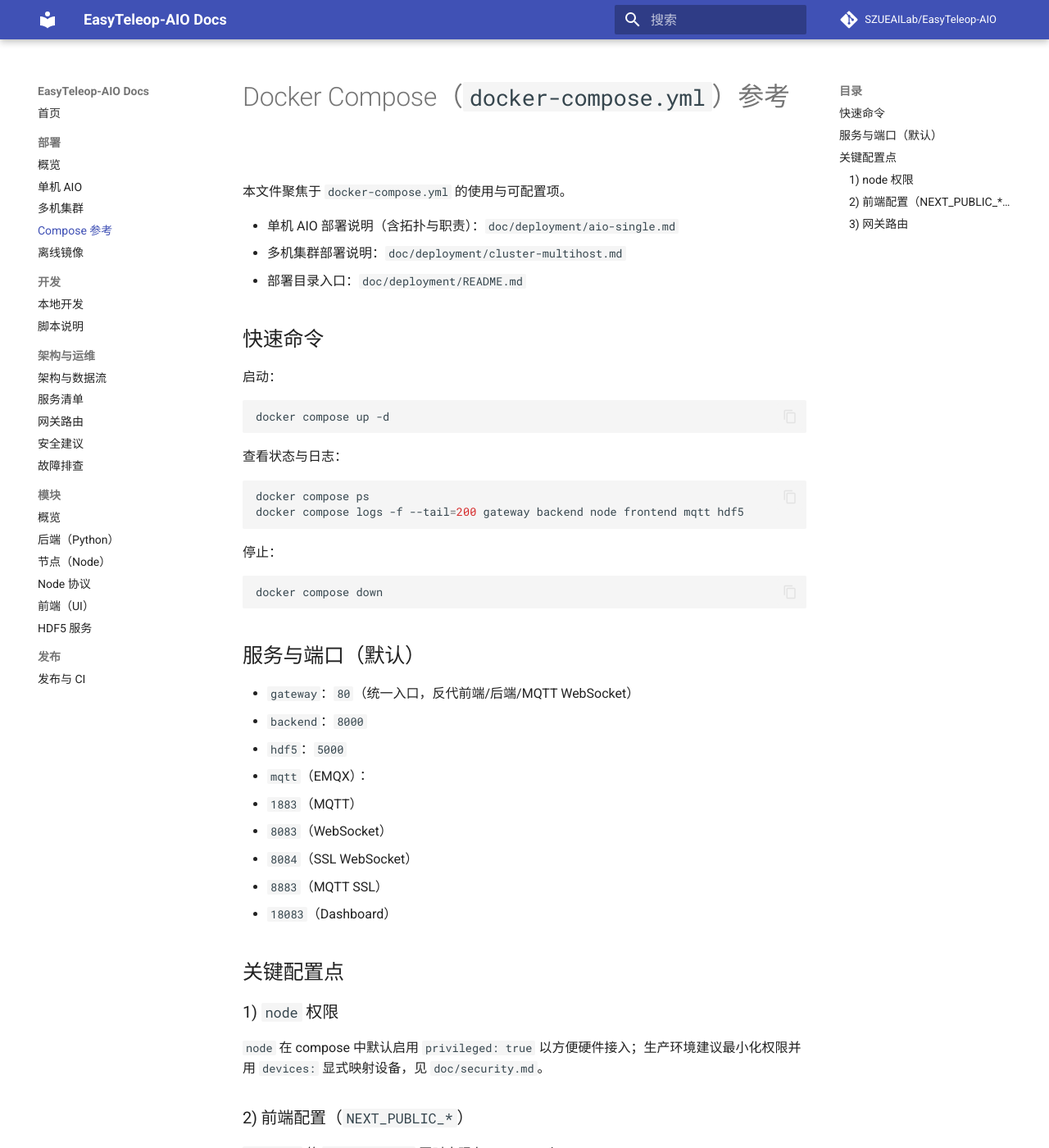
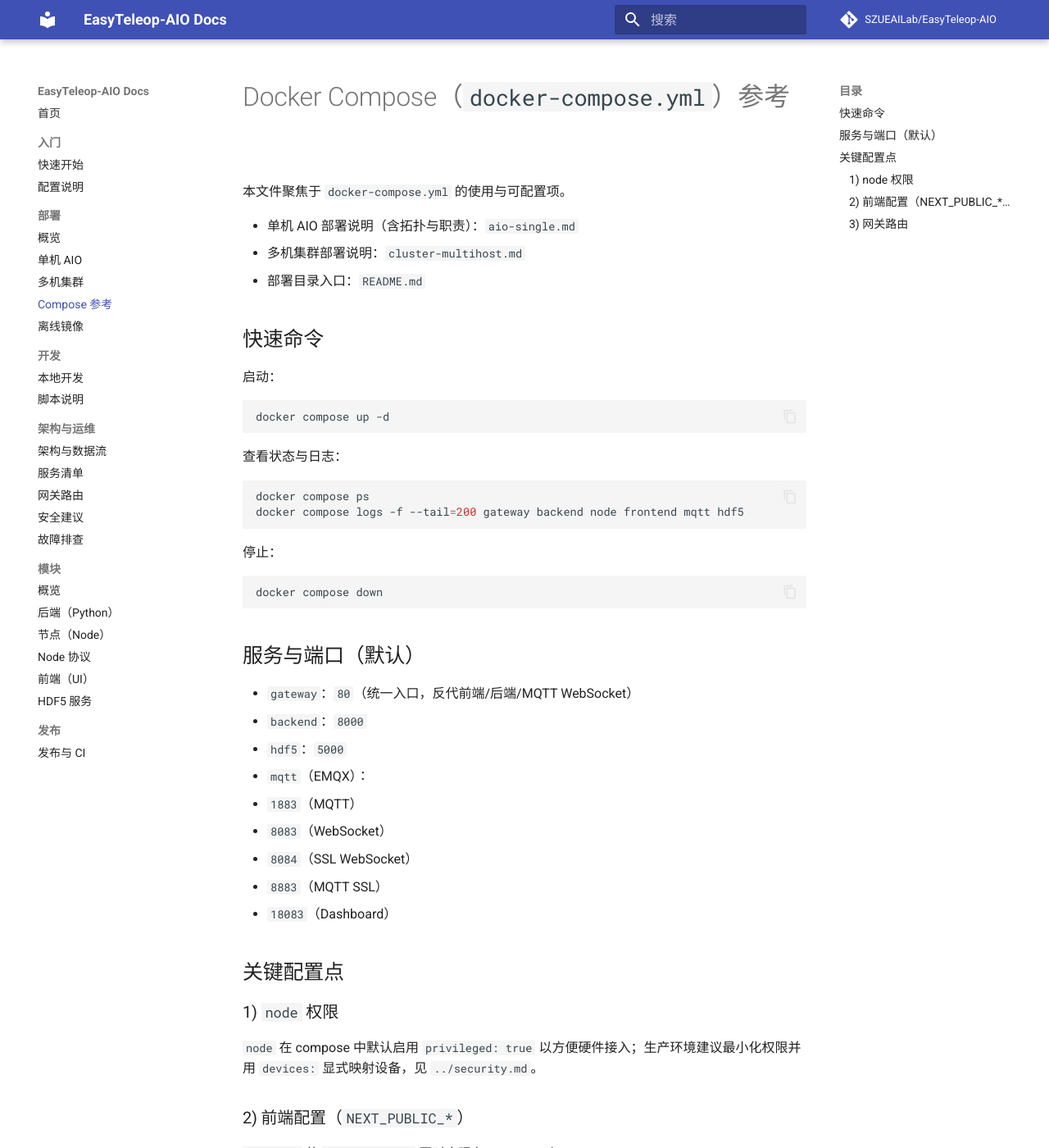
Before and after one commit to SZUEAILab/EasyTeleop-AIO, an MkDocs documentation site: the page built from doc/deployment/docker-compose.md, in a window 1280 px wide and 1400 px high. Shown: the whole window at 82% size. Built offline with MkDocs 1.6.1 and Material for MkDocs 9.7.7, drawn with Linux system fonts in a browser that asks for light colours; comment, search, counter and statistics services are not loaded; some of the changed text lies outside the part shown.

Commit message:
docs(README): 更新文档链接路径为相对路径

```diff
--- a/doc/deployment/docker-compose.md
+++ b/doc/deployment/docker-compose.md
@@ -2,9 +2,9 @@
 
 本文件聚焦于 `docker-compose.yml` 的使用与可配置项。
 
-- 单机 AIO 部署说明（含拓扑与职责）：`doc/deployment/aio-single.md`
-- 多机集群部署说明：`doc/deployment/cluster-multihost.md`
-- 部署目录入口：`doc/deployment/README.md`
+- 单机 AIO 部署说明（含拓扑与职责）：`aio-single.md`
+- 多机集群部署说明：`cluster-multihost.md`
+- 部署目录入口：`README.md`
 
 ## 快速命令
 
@@ -43,7 +43,7 @@ docker compose down
 
 ### 1) `node` 权限
 
-`node` 在 compose 中默认启用 `privileged: true` 以方便硬件接入；生产环境建议最小化权限并用 `devices:` 显式映射设备，见 `doc/security.md`。
+`node` 在 compose 中默认启用 `privileged: true` 以方便硬件接入；生产环境建议最小化权限并用 `devices:` 显式映射设备，见 `../security.md`。
 
 ### 2) 前端配置（`NEXT_PUBLIC_*`）
 
@@ -54,7 +54,7 @@ docker compose down
 - `NEXT_PUBLIC_MQTT_USERNAME`：默认 `admin`
 - `NEXT_PUBLIC_MQTT_PASSWORD`：默认 `public`
 
-更多见：`doc/configuration.md`、`doc/modules/frontend.md`
+更多见：`../configuration.md`、`../modules/frontend.md`
 
 ### 3) 网关路由
 
@@ -64,4 +64,4 @@ docker compose down
 - `/api/` → `backend:8000/`
 - `/mqtt/` → `mqtt:8083/mqtt/`
 
-更多见：`doc/nginx-gateway.md`
+更多见：`../nginx-gateway.md`
--- a/mkdocs.yml
+++ b/mkdocs.yml
@@ -29,7 +29,10 @@ markdown_extensions:
           format: !!python/name:pymdownx.superfences.fence_code_format
 
 nav:
-  - 首页: index.md
+  - 首页: README.md
+  - 入门:
+      - 快速开始: quickstart.md
+      - 配置说明: configuration.md
   - 部署:
       - 概览: deployment/README.md
       - 单机 AIO: deployment/aio-single.md
```
Also changed, not shown: doc/README.md (+21 -21 lines), doc/deployment/README.md (+4 -4 lines), doc/index.md (deleted, +0 -12 lines), doc/modules/README.md (+5 -5 lines).
